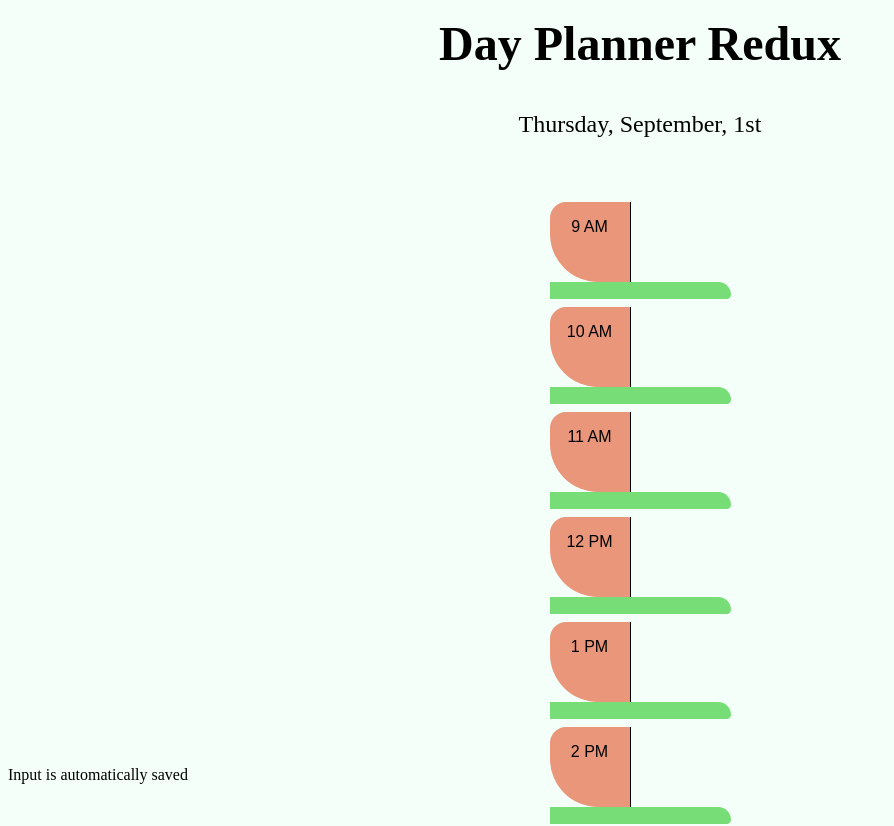
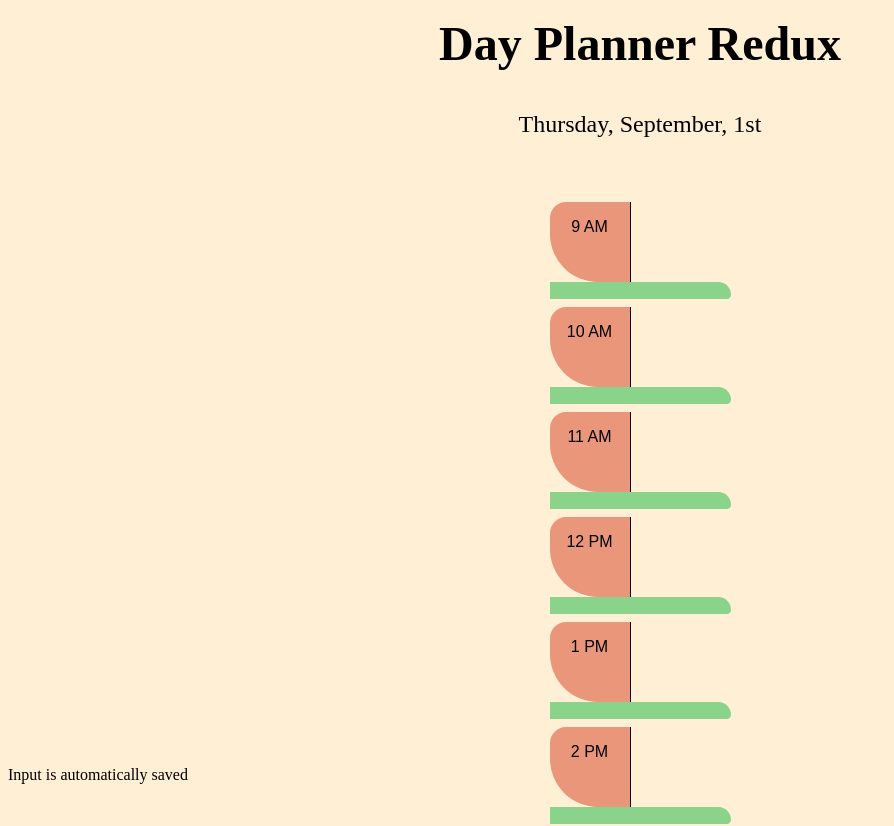
Before and after one commit to JGuerrero126/Work_Day_Redux, a React (Create React App) app: page / in a window 1280 px wide. Shown: the top 826 px of the page, without its empty margins (0-894 px from the left). Built offline with nearby package versions, Linux system fonts and the light colour scheme.

Commit message:
minor style/color changes

```diff
--- a/src/Style.css
+++ b/src/Style.css
@@ -1,5 +1,5 @@
 body {
-  background-color: mintcream;
+  background-color: papayawhip;
 }
 
 .heading {
@@ -49,15 +49,15 @@ body {
 }
 
 .past {
-  background-color: #d3d3d3;
+  background-color: #e4e4e4;
 }
 
 .present {
-  background-color: #ff6961;
+  background-color: #f88983;
 }
 
 .future {
-  background-color: #77dd77;
+  background-color: #8ad38a;
 }
 .foot {
   position: fixed;
```
